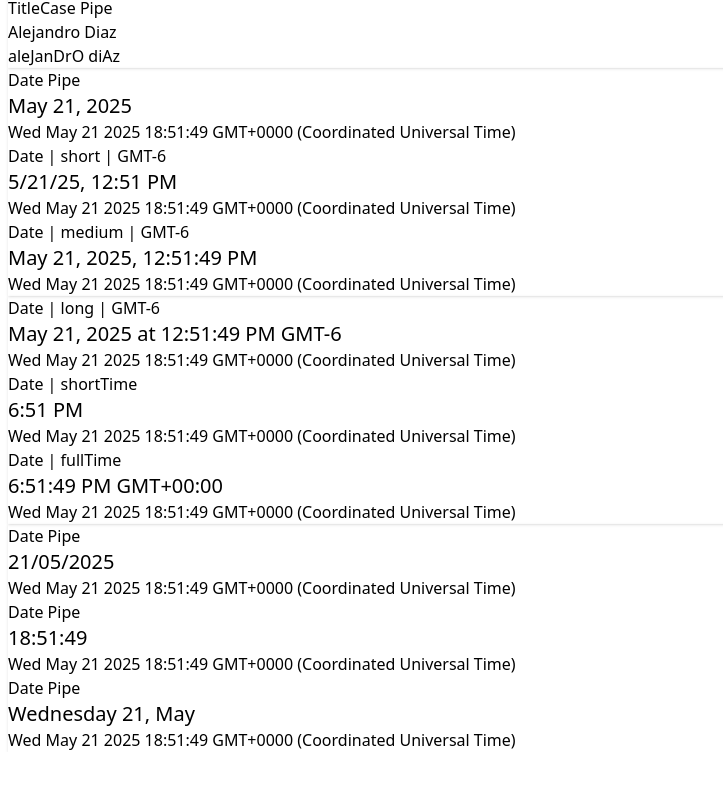
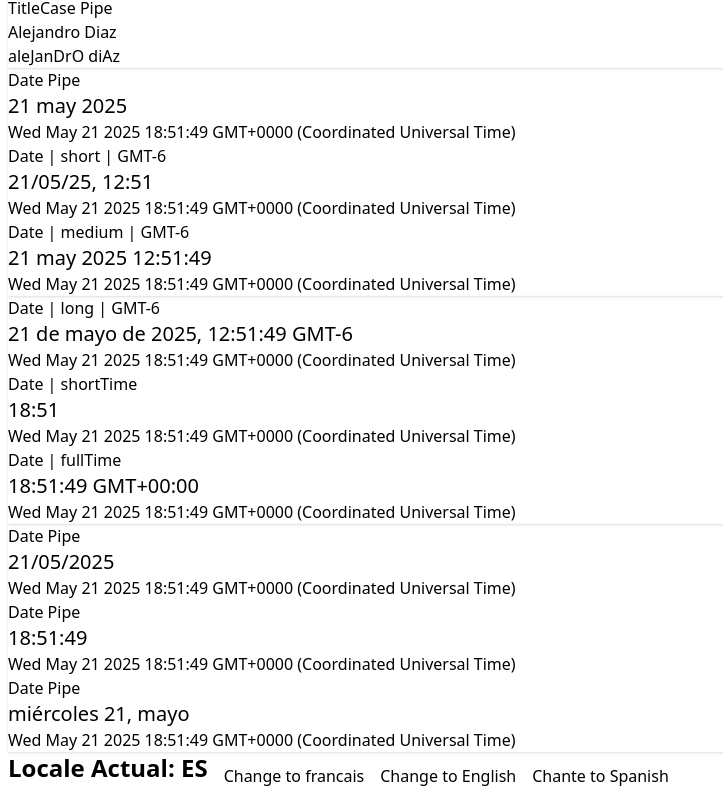
Before and after one commit to ZAIDomy/pipes_app, an Angular app: page /basic in a window 1280 px wide. Shown: the part 328-1128 px from the top of the page, without its empty margins (0-723 px from the left). Before the commit the page ends 1080 px from the top, so only its background shows below. Built offline with nearby package versions, Linux system fonts and the light colour scheme.

Commit message:
cambio de idioma

```diff
--- a/src/app/app.config.ts
+++ b/src/app/app.config.ts
@@ -1,8 +1,19 @@
-import { ApplicationConfig, provideZoneChangeDetection } from '@angular/core';
+import { ApplicationConfig, LOCALE_ID, provideZoneChangeDetection } from '@angular/core';
 import { provideRouter } from '@angular/router';
 
 import { routes } from './app.routes';
 
+import localeEs from '@angular/common/locales/es-MX';
+import { registerLocaleData } from '@angular/common';
+
+registerLocaleData(localeEs,'es')
+
 export const appConfig: ApplicationConfig = {
-  providers: [provideZoneChangeDetection({ eventCoalescing: true }), provideRouter(routes)]
+  providers: [provideZoneChangeDetection({ eventCoalescing: true }),
+  provideRouter(routes),
+  {
+    provide: LOCALE_ID,
+    useValue: 'es'
+  },
+  ],
 };
--- a/src/app/pages/basic-page/basic-page.component.html
+++ b/src/app/pages/basic-page/basic-page.component.html
@@ -96,3 +96,17 @@
   </div>
 
 </div>
+
+<div class="divider"></div>
+
+<div class="flex flex-row gap-2 ">
+
+    <h1 class="text-2xl font-bold mb-4 mr-2">Locale Actual:
+        <span class="badge badge-secondary ">ES</span>
+    </h1>
+
+    <button class="btn btn-outline btn-primary mr-2">Change to francais</button>
+    <button class="btn btn-outline btn-primary mr-2">Change to English</button>
+    <button class="btn btn-outline btn-primary mr-2">Chante to Spanish</button>
+
+</div>
--- a/src/app/pages/basic-page/basic-page.component.ts
+++ b/src/app/pages/basic-page/basic-page.component.ts
@@ -14,9 +14,13 @@ export default class BasicPageComponent {
 
   customDate = signal(new Date() );
 
-  tickingDateEffect=effect(()=>{
+  tickingDateEffect=effect((onCleanup)=>{
     const interval = setInterval(() => {
       this.customDate.set(new Date())
     }, 1000);
-  })
+
+    onCleanup(()=>{
+      clearInterval(interval);
+    })
+  });
 }
```
